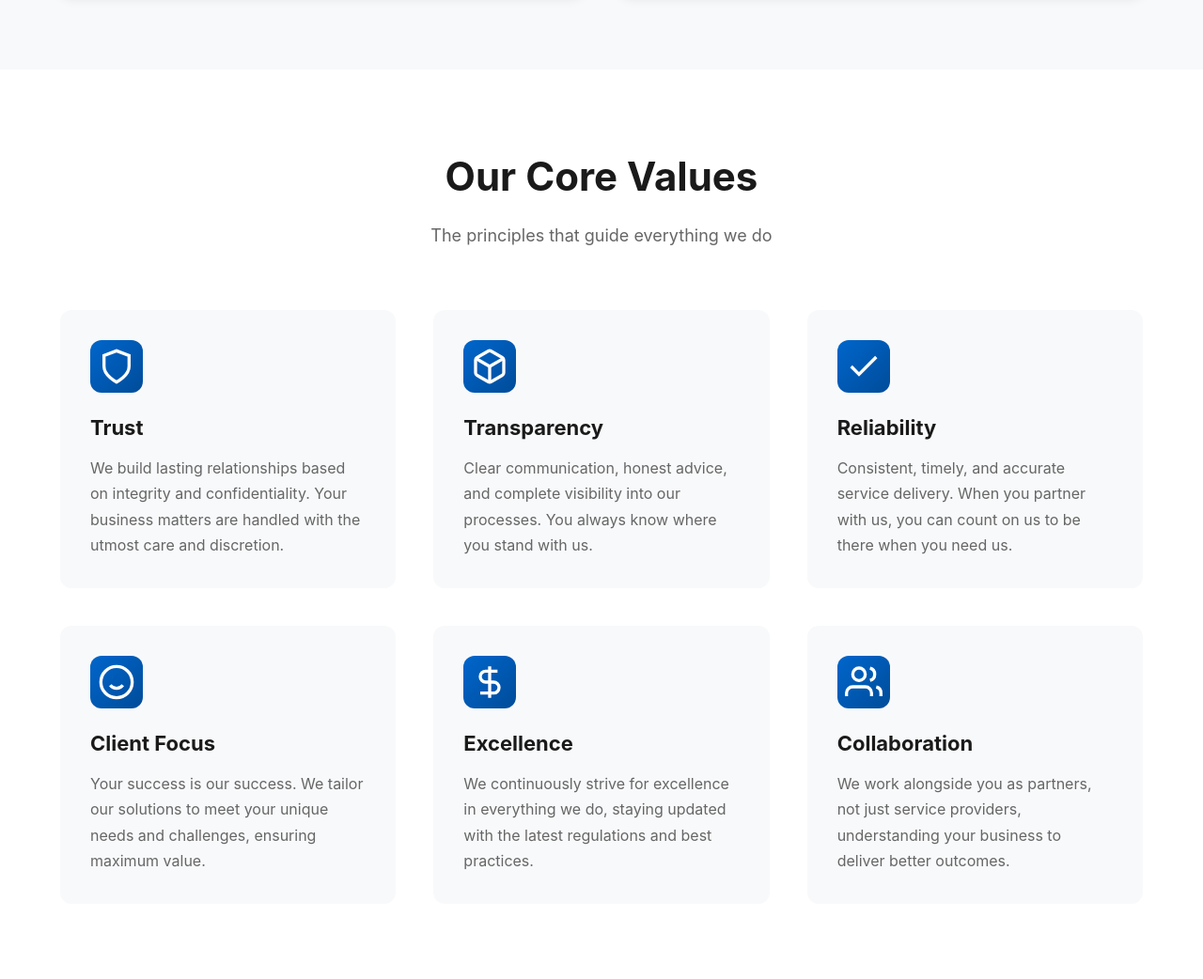
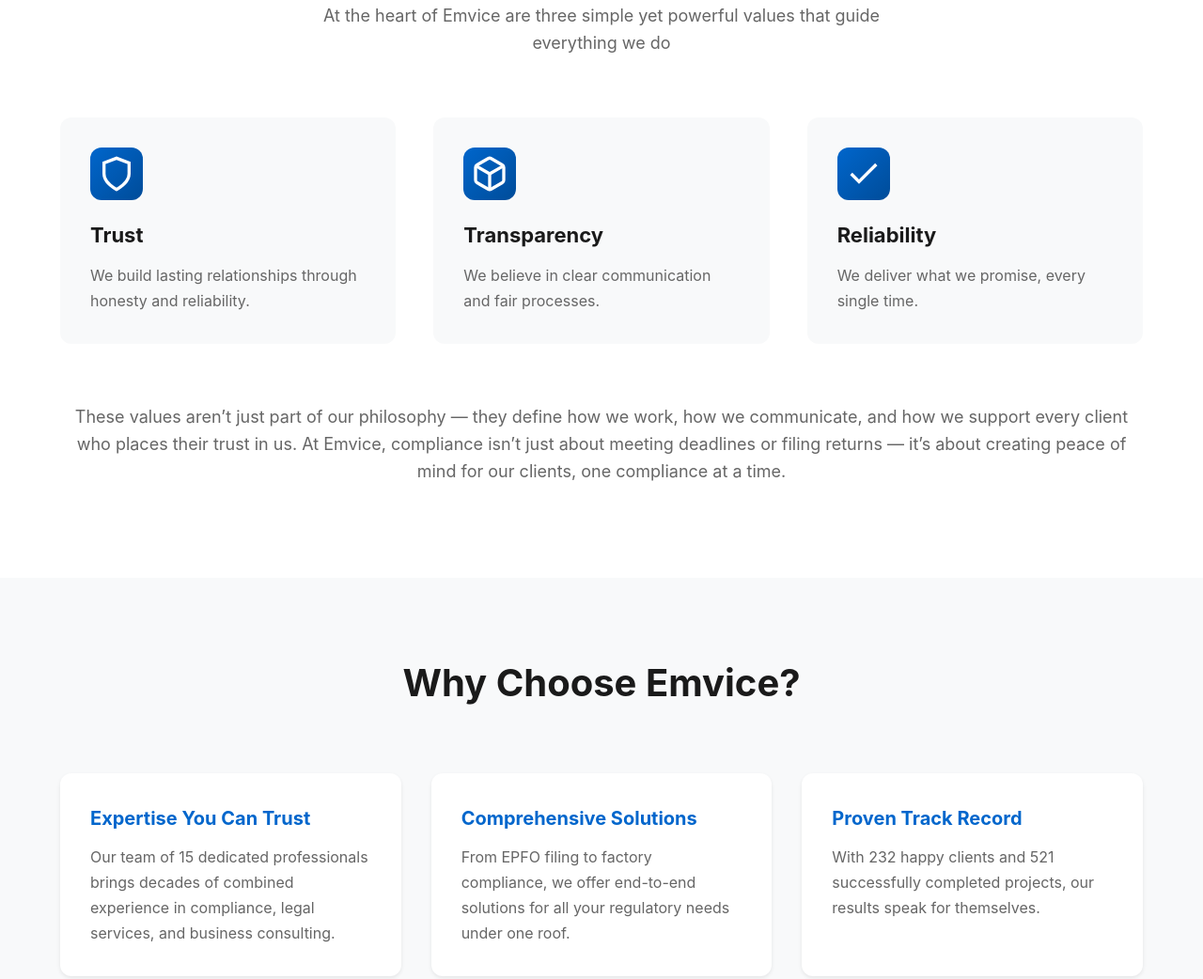
Before and after one commit to Architect-Riyaz/emvice, a plain HTML site: page about.html in a window 1280 px wide. Shown: the part 1589-2631 px from the top of the page at 94% size. Drawn offline with Linux system fonts and the light colour scheme.

Commit message:
UPDATE: About us.

```diff
--- a/about.html
+++ b/about.html
@@ -37,26 +37,16 @@
           <div class="about-text">
             <h2>Our Story</h2>
             <p>
-              Founded with a vision to simplify compliance management for
-              businesses of all sizes, Emvice has grown into a trusted partner
-              for over 232 satisfied clients across various industries. Our
-              journey began with a simple observation: businesses were
-              struggling to navigate the complex landscape of regulatory
-              compliance while trying to focus on their core operations.
+              At Emvice, we began with a simple purpose — to make compliance
+              management easy, transparent, and stress-free for every business.
             </p>
             <p>
-              We recognized the need for a dedicated service that could handle
-              the intricacies of EPFO filing, factory compliance, labor laws,
-              and statutory requirements with expertise and reliability. Today,
-              we stand as a testament to that vision, having successfully
-              managed over 521 projects and provided more than 1,463 hours of
-              dedicated support to our clients.
-            </p>
-            <p>
-              Our approach is built on three fundamental principles that guide
-              everything we do: Trust, Transparency, and Reliability. These
-              values are not just words on a page; they are embedded in every
-              interaction, every solution, and every relationship we build.
+              With over 35 years of experience in the field, we’ve seen how
+              companies — big and small — often struggle to keep pace with
+              ever-changing labour laws and statutory obligations. That inspired
+              us to build a service that takes care of every compliance detail,
+              so our clients can focus on what truly matters: growing their
+              business with confidence.
             </p>
           </div>
           <div class="about-image">
@@ -123,7 +113,10 @@
       <div class="container">
         <div class="section-header">
           <h2>Our Core Values</h2>
-          <p>The principles that guide everything we do</p>
+          <p>
+            At the heart of Emvice are three simple yet powerful values that
+            guide everything we do
+          </p>
         </div>
         <div class="values-detailed">
           <div class="value-item">
@@ -141,9 +134,7 @@
             </div>
             <h3>Trust</h3>
             <p>
-              We build lasting relationships based on integrity and
-              confidentiality. Your business matters are handled with the utmost
-              care and discretion.
+              We build lasting relationships through honesty and reliability.
             </p>
           </div>
           <div class="value-item">
@@ -164,10 +155,7 @@
               </svg>
             </div>
             <h3>Transparency</h3>
-            <p>
-              Clear communication, honest advice, and complete visibility into
-              our processes. You always know where you stand with us.
-            </p>
+            <p>We believe in clear communication and fair processes.</p>
           </div>
           <div class="value-item">
             <div class="value-icon">
@@ -183,76 +171,18 @@
               </svg>
             </div>
             <h3>Reliability</h3>
-            <p>
-              Consistent, timely, and accurate service delivery. When you
-              partner with us, you can count on us to be there when you need us.
-            </p>
+            <p>We deliver what we promise, every single time.</p>
           </div>
-          <div class="value-item">
-            <div class="value-icon">
-              <svg
-                width="40"
-                height="40"
-                viewBox="0 0 24 24"
-                fill="none"
-                stroke="currentColor"
-                stroke-width="2"
-              >
-                <circle cx="12" cy="12" r="10"></circle>
-                <path d="M8 14s1.5 2 4 2 4-2 4-2"></path>
-                <line x1="9" y1="9" x2="9.01" y2="9"></line>
-                <line x1="15" y1="9" x2="15.01" y2="9"></line>
-              </svg>
-            </div>
-            <h3>Client Focus</h3>
-            <p>
-              Your success is our success. We tailor our solutions to meet your
-              unique needs and challenges, ensuring maximum value.
-            </p>
-          </div>
-          <div class="value-item">
-            <div class="value-icon">
-              <svg
-                width="40"
-                height="40"
-                viewBox="0 0 24 24"
-                fill="none"
-                stroke="currentColor"
-                stroke-width="2"
-              >
-                <path
-                  d="M12 2v20M17 5H9.5a3.5 3.5 0 0 0 0 7h5a3.5 3.5 0 0 1 0 7H6"
-                ></path>
-              </svg>
-            </div>
-            <h3>Excellence</h3>
-            <p>
-              We continuously strive for excellence in everything we do, staying
-              updated with the latest regulations and best practices.
-            </p>
-          </div>
-          <div class="value-item">
-            <div class="value-icon">
-              <svg
-                width="40"
-                height="40"
-                viewBox="0 0 24 24"
-                fill="none"
-                stroke="currentColor"
-                stroke-width="2"
-              >
-                <path d="M17 21v-2a4 4 0 0 0-4-4H5a4 4 0 0 0-4 4v2"></path>
-                <circle cx="9" cy="7" r="4"></circle>
-                <path d="M23 21v-2a4 4 0 0 0-3-3.87"></path>
-                <path d="M16 3.13a4 4 0 0 1 0 7.75"></path>
-              </svg>
-            </div>
-            <h3>Collaboration</h3>
-            <p>
-              We work alongside you as partners, not just service providers,
-              understanding your business to deliver better outcomes.
-            </p>
-          </div>
+        </div>
+        <div class="section-bottom">
+          <p>
+            These values aren’t just part of our philosophy — they define how we
+            work, how we communicate, and how we support every client who places
+            their trust in us. At Emvice, compliance isn’t just about meeting
+            deadlines or filing returns — it’s about creating peace of mind for
+            our clients, one compliance at a time.
+          </p>
+          <p></p>
         </div>
       </div>
     </section>
--- a/style.css
+++ b/style.css
@@ -22,7 +22,8 @@
 }
 
 body {
-    font-family: -apple-system, BlinkMacSystemFont, 'Segoe UI', Roboto, 'Helvetica Neue', Arial, sans-serif;
+  font-family: -apple-system, BlinkMacSystemFont, "Segoe UI", Roboto,
+    "Helvetica Neue", Arial, sans-serif;
   line-height: 1.6;
   color: var(--text-dark);
   background-color: var(--bg-white);
@@ -236,6 +237,15 @@ body {
   margin: 0 auto;
 }
 
+.section-bottom {
+  text-align: center;
+  margin-top: 64px;
+}
+.section-bottom p {
+  font-size: 18px;
+  margin: 18px 0;
+  color: var(--text-light);
+}
 .services-grid {
   display: grid;
   grid-template-columns: repeat(auto-fit, minmax(280px, 1fr));
```
Lines whose indentation alone changed are shown as unchanged.
